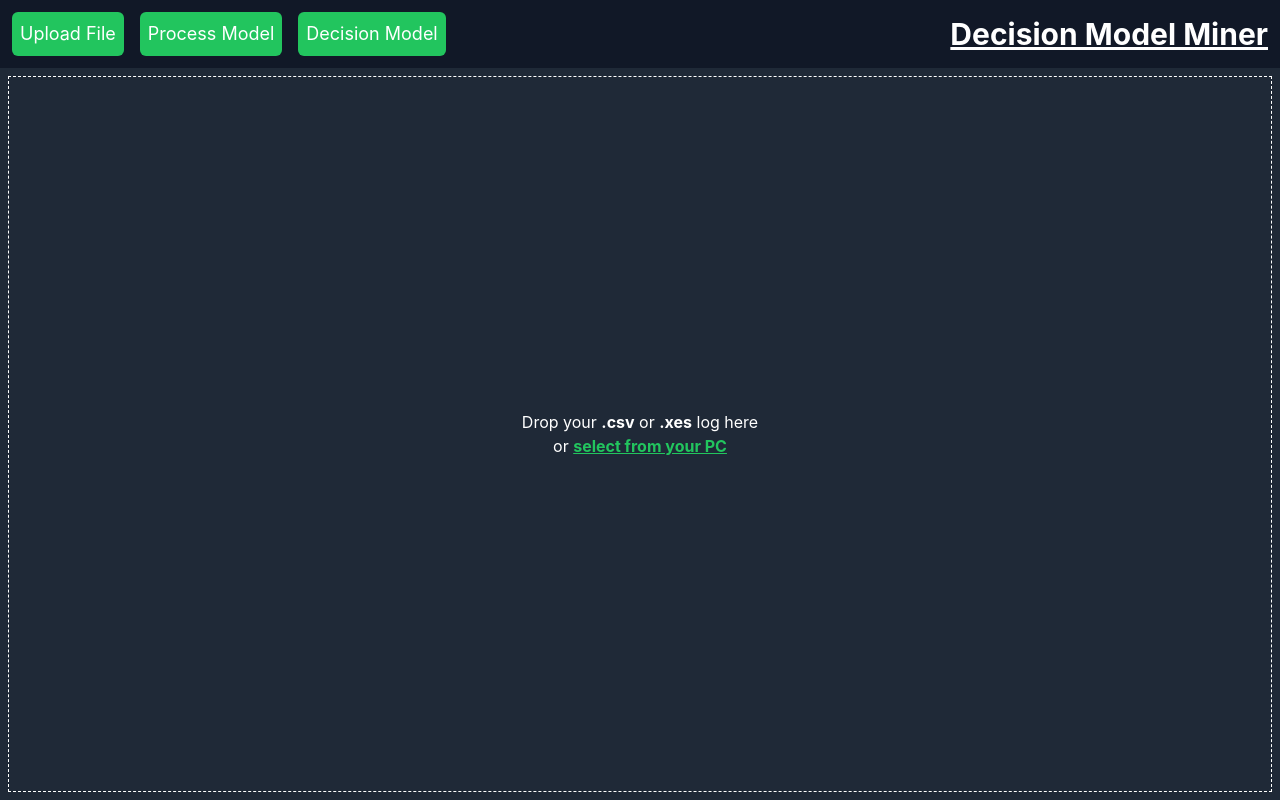
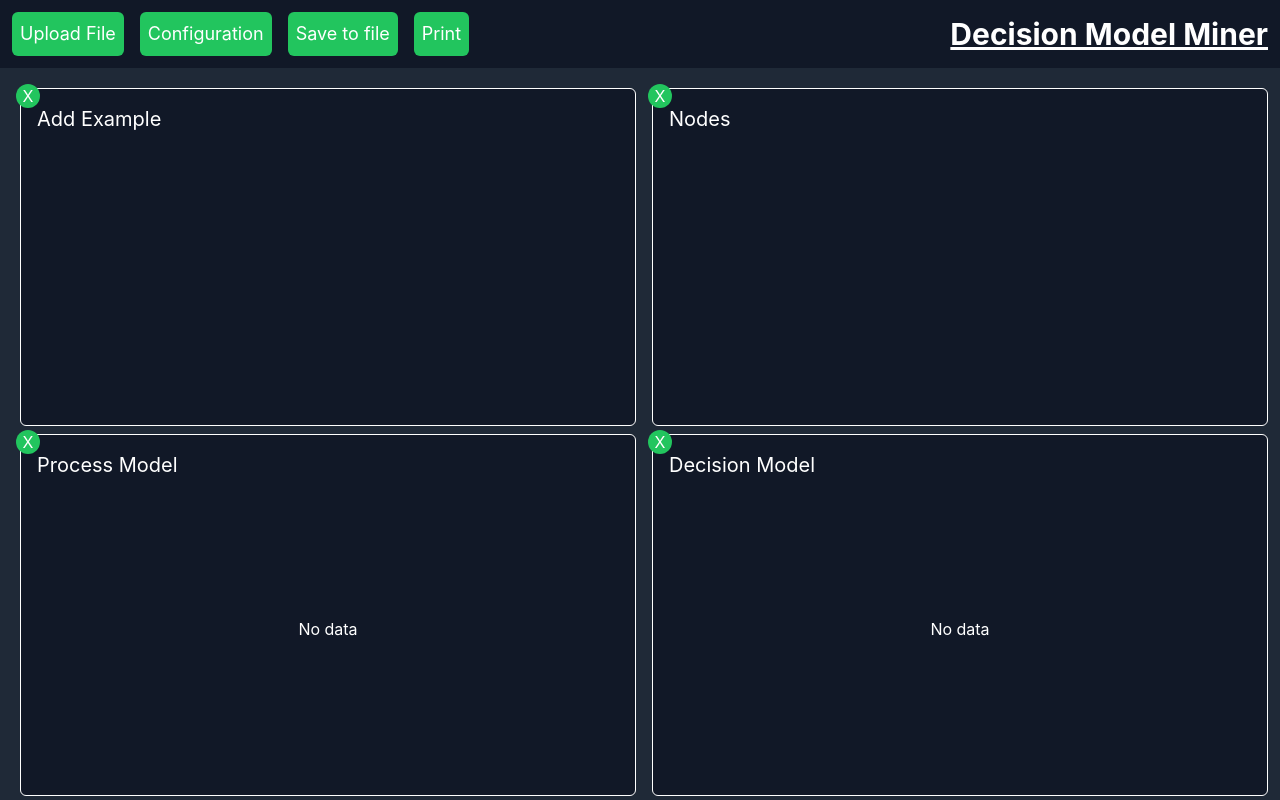
Before and after one commit to GKunc/Decision_Models, a React (Create React App) app in the folder Code/front-end/: page / in a window 1280 px wide. Built offline with nearby package versions, Linux system fonts and the light colour scheme.

Commit message:
Add basic layout with content boxes

```diff
--- a/Code/front-end/src/features/DecisionModelVisualisation.js
+++ b/Code/front-end/src/features/DecisionModelVisualisation.js
@@ -1,11 +1,56 @@
+import { useState } from "react";
+import FeatureBox from "./FeatureBox";
+
 export default function DecisionModelVisualisation(props) {
+    const [hiddenExample, setHiddenExample] = useState(null);
+    const [hiddenNodes, setHiddenNodes] = useState(null);
+    const [hiddenProcess, setHiddenProcess] = useState(null);
+    const [hiddenDecision, setHiddenDecision] = useState(null);
 
     return (
         <div className='h-full'>
-            <div className='flex flex-col items-center justify-center h-full'>
-                {
-                    props.decision_model.map((element) => <div>{element[0] + ' -> ' + element[1]}</div>)
-                }
+            <div className='flex flex-row flex-wrap items-stretch h-full'>
+                <div className={`grow basis-1/2 ${hiddenExample ? 'hidden' : ''}`}>
+                    <FeatureBox content={
+                        <div>
+                            <div className="text-xl">Add Example</div>
+                        </div>
+                    } hideDelegate={() => setHiddenExample(true)} />
+                </div>
+                <div className={`grow basis-1/2 ${hiddenNodes ? 'hidden' : ''}`}>
+                    <FeatureBox content={
+                        <div>
+                            <div className="text-xl">Nodes</div>
+                        </div>
+                    } hideDelegate={() => setHiddenNodes(true)} />
+                </div>
+                <div className={`grow basis-1/2 ${hiddenProcess ? 'hidden' : ''}`}>
+                    <FeatureBox content={
+                        <div className="h-full flex flex-col">
+                            <div className="text-xl">Process Model</div>
+                            <div className="flex flex-auto items-center justify-center">
+                                {props.decision_model !== null ?
+                                    props.decision_model.map((element) => <div>{element[0] + ' -> ' + element[1]}</div>)
+                                    : <div>No data</div>
+                                }
+                            </div>
+                        </div>
+                    }
+                        hideDelegate={() => setHiddenProcess(true)} />
+                </div>
+                <div className={`grow basis-1/2 ${hiddenDecision ? 'hidden' : ''}`}>
+                    <FeatureBox content={
+                        <div className="h-full flex flex-col">
+                            <div className="text-xl">Decision Model</div>
+                            <div className="flex flex-auto items-center justify-center">
+                                {props.decision_model !== null ?
+                                    props.decision_model.map((element) => <div>{element[0] + ' -> ' + element[1]}</div>)
+                                    : <div>No data</div>
+                                }
+                            </div>
+                        </div>
+                    } hideDelegate={() => setHiddenDecision(true)} />
+                </div>
             </div>
         </div>
     )
--- /dev/null
+++ b/Code/front-end/src/features/FeatureBox.js
@@ -0,0 +1,11 @@
+
+export default function FeatureBox(props) {
+    return (
+        <div className="relative flex flex-auto m-2 h-full">
+            <div onClick={props.hideDelegate} className="absolute top-0 left-0 p-1 z-10 bg-green-500 hover:bg-green-600 text-white rounded-full w-[24px] h-[24px] flex items-center justify-center cursor-pointer">X</div>
+            <div className="rounded-md m-1 p-4 border border-white bg-gray-900 min-w-[100%]">
+                {props.content}
+            </div>
+        </div>
+    );
+}
--- a/Code/front-end/src/features/FileUpload.js
+++ b/Code/front-end/src/features/FileUpload.js
@@ -27,17 +27,58 @@ export default function FileUpload(props) {
         }))
   }
 
+  const handleDragEnter = e => {
+    e.preventDefault();
+    e.stopPropagation();
+    const dropZone = document.getElementById('drop-zone')
+    dropZone.classList.add('active-dropzone')
+    dropZone.classList.remove('inactive-dropzone')
+  };
+
+  const handleDragLeave = e => {
+    e.preventDefault();
+    e.stopPropagation();
+    const dropZone = document.getElementById('drop-zone')
+    dropZone.classList.remove('active-dropzone')
+    dropZone.classList.add('inactive-dropzone')
+  };
+
+  const handleDragOver = e => {
+    e.preventDefault();
+    e.stopPropagation();
+    const dropZone = document.getElementById('drop-zone')
+    dropZone.classList.add('active-dropzone')
+    dropZone.classList.remove('inactive-dropzone')
+  };
+
+  const handleDrop = e => {
+    e.preventDefault();
+    e.stopPropagation();
+    const dropZone = document.getElementById('drop-zone')
+    dropZone.classList.remove('active-dropzone')
+    dropZone.classList.add('inactive-dropzone')
+    console.log(e.dataTransfer.files[0])
+    inputFileRef.current.files = e.dataTransfer.files
+    handleFileSelected()
+  };
+
+  console.log(file)
+  console.log(decisionModel)
   if (file && !decisionModel) {
     return (
       <Spinner />
     );
-  } else if (file && decisionModel) {
+  } else if (file === null && decisionModel === null) {
     return (
       <DecisionModelVisualisation decision_model={decisionModel} />
     );
   } else {
     return (
-      <div className='border border-white border-dashed h-full'>
+      <div id="drop-zone" className={'border border-dashed h-full'}
+        onDrop={e => handleDrop(e)}
+        onDragOver={e => handleDragOver(e)}
+        onDragEnter={e => handleDragEnter(e)}
+        onDragLeave={e => handleDragLeave(e)} >
         <form id="myForm" className='flex flex-col items-center justify-center h-full' enctype="multipart/form-data" target="dummyframe" method="POST">
           <input className='hidden' ref={inputFileRef} onChange={handleFileSelected} type="file" name="file" />
           <div>
@@ -50,7 +91,7 @@ export default function FileUpload(props) {
         </form>
 
         <iframe className='hidden' title="dummyframe" name="dummyframe" id="dummyframe"></iframe>
-      </div>
+      </ div >
     );
   }
 }
--- a/Code/front-end/src/features/UtilityBar.js
+++ b/Code/front-end/src/features/UtilityBar.js
@@ -5,9 +5,10 @@ export default function UtilityBar(props) {
   return (
     <div className="flex justify-between items-center p-1 bg-gray-900 w-full border-b-0 border-white-100/0.1 text-white text-lg" >
       <div className='flex flex-row gap-x-4 p-2'>
-        <UtilityButton text={"Upload File"} />
-        <UtilityButton text={"Process Model"} />
-        <UtilityButton text={"Decision Model"} />
+        <UtilityButton text={"Upload File"} clickDelegate={() => alert('upload')} />
+        <UtilityButton text={"Configuration"} clickDelegate={() => alert('configure')} />
+        <UtilityButton text={"Save to file"} clickDelegate={() => alert('save')} />
+        <UtilityButton text={"Print"} clickDelegate={() => alert('print')} />
       </div>
       <h1 className="text-3xl font-bold underline mr-2">Decision Model Miner</h1>
     </div>
--- a/Code/front-end/src/index.css
+++ b/Code/front-end/src/index.css
@@ -22,6 +22,14 @@ html, body, #root {
   animation: spin 1s linear infinite;
 }
 
+.active-dropzone {
+  border-color: rgb(34 197 94 / 1);
+}
+
+.inactive-dropzone {
+  border-color: white;
+}
+
 @keyframes spin {
   0% {
     transform: rotate(0deg);
```
